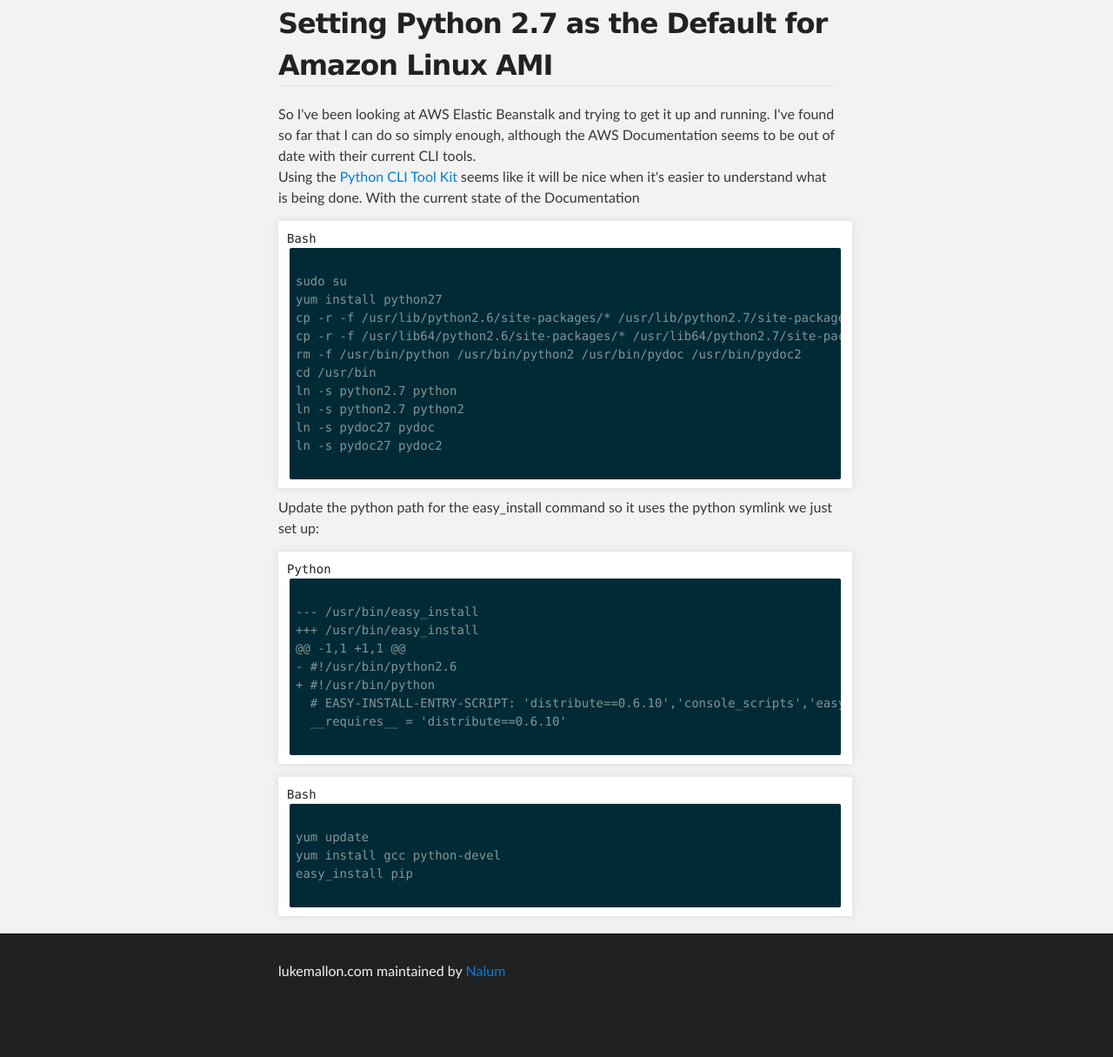
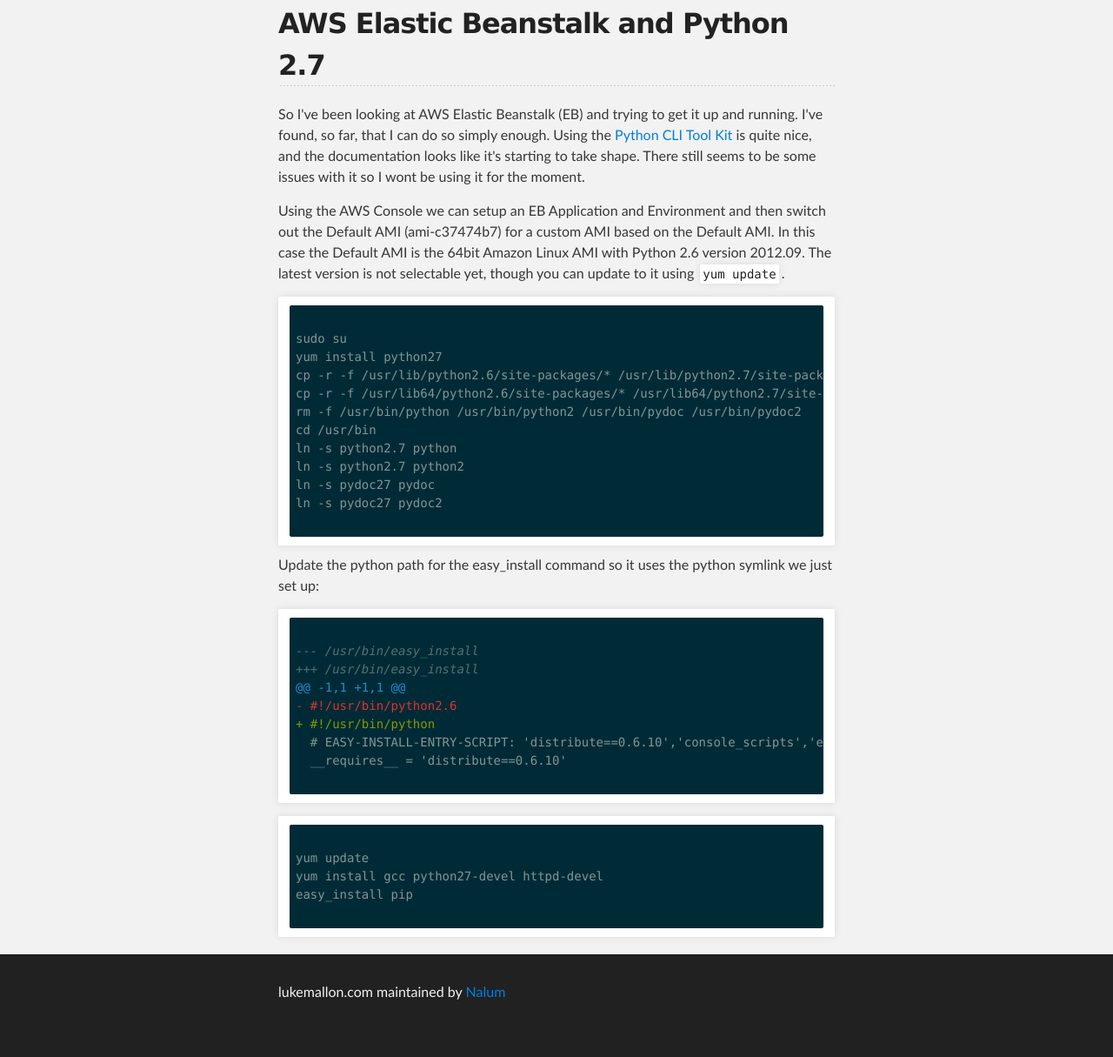
Before and after one commit to Nalum/nalum.github.com, a plain HTML site: page aws.html in a window 1280 px wide. Shown: the part 257-1472 px from the top of the page at 87% size. Before the commit the page ends 1448 px from the top, so only its background shows below. Drawn offline with Linux system fonts and the light colour scheme; grey boxes are pictures that could not be loaded.

Commit message:
Updated the aws blog post. Removed width of the pre tag.

```diff
--- a/aws.html
+++ b/aws.html
@@ -24,15 +24,27 @@
         <!-- MAIN CONTENT -->
         <div id="main_content_wrap" class="outer">
             <section id="main_content" class="inner">
-                <h2>Setting Python 2.7 as the Default for Amazon Linux AMI</h2>
+                <h2>AWS Elastic Beanstalk and Python 2.7</h2>
                 <p>
-                    So I've been looking at AWS Elastic Beanstalk and trying to get it up and running.
-                    I've found so far that I can do so simply enough, although the AWS Documentation seems to be out of date with their current CLI tools.
-                    <br>
-                    Using the <a href="http://aws.amazon.com/cli/">Python CLI Tool Kit</a> seems like it will be nice when it's easier to understand what is being done.
-                    With the current state of the Documentation
+                    So I've been looking at AWS Elastic Beanstalk (EB) and trying to
+                    get it up and running. I've found, so far, that I can do so
+                    simply enough. Using the <a href="http://aws.amazon.com/cli/">
+                    Python CLI Tool Kit</a> is quite nice, and the documentation
+                    looks like it's starting to take shape. There still seems to
+                    be some issues with it so I wont be using it for the moment.
                 </p>
-                <pre>Bash<code class="bash">
+                <p>
+                    Using the AWS Console we can setup an EB Application and
+                    Environment and then switch out the Default AMI (ami-c37474b7)
+                    for a custom AMI based on the Default AMI. In this case the
+                    Default AMI is the 64bit Amazon Linux AMI with Python 2.6
+                    version 2012.09. The latest version is not selectable yet,
+                    though you can update to it using <code>yum update</code>.
+                </p>
+                <p>
+
+                </p>
+                <pre><code class="bash">
 sudo su
 yum install python27
 cp -r -f /usr/lib/python2.6/site-packages/* /usr/lib/python2.7/site-packages/
@@ -45,7 +57,7 @@
 ln -s pydoc27 pydoc2
                 </code></pre>
                 <p>Update the python path for the easy_install command so it uses the python symlink we just set up:</p>
-                <pre>Python<code class="diff">
+                <pre><code class="diff">
 --- /usr/bin/easy_install
 +++ /usr/bin/easy_install
 @@ -1,1 +1,1 @@
@@ -55,9 +67,9 @@
   __requires__ = 'distribute==0.6.10'
                 </code></pre>
                 <p></p>
-                <pre>Bash<code class="bash">
+                <pre><code class="bash">
 yum update
-yum install gcc python-devel
+yum install gcc python27-devel httpd-devel
 easy_install pip
                 </code></pre>
             </section>
--- a/main.css
+++ b/main.css
@@ -171,7 +171,6 @@
 }
 
 pre {
-  width: 100%;
   padding: 10px;
   box-shadow: 0 0 10px rgba(0,0,0,.1);
   overflow: auto;
```
